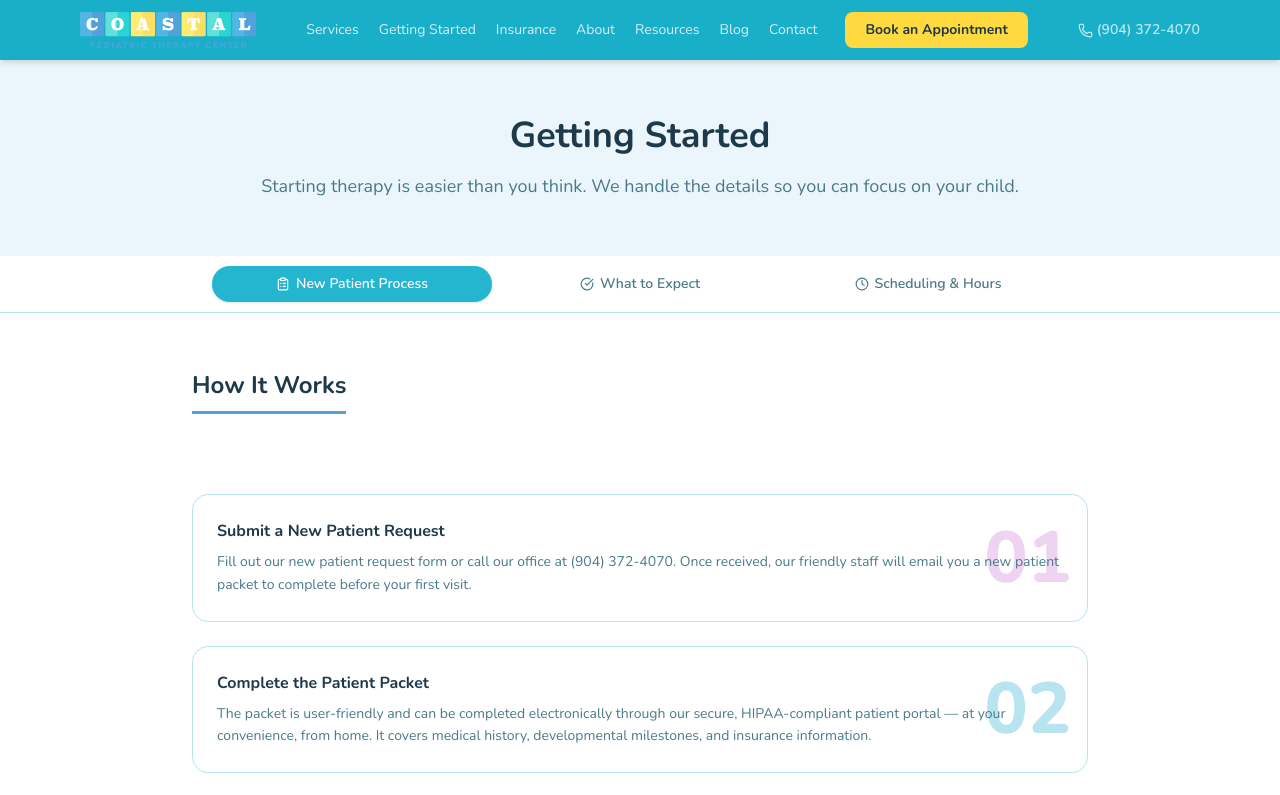
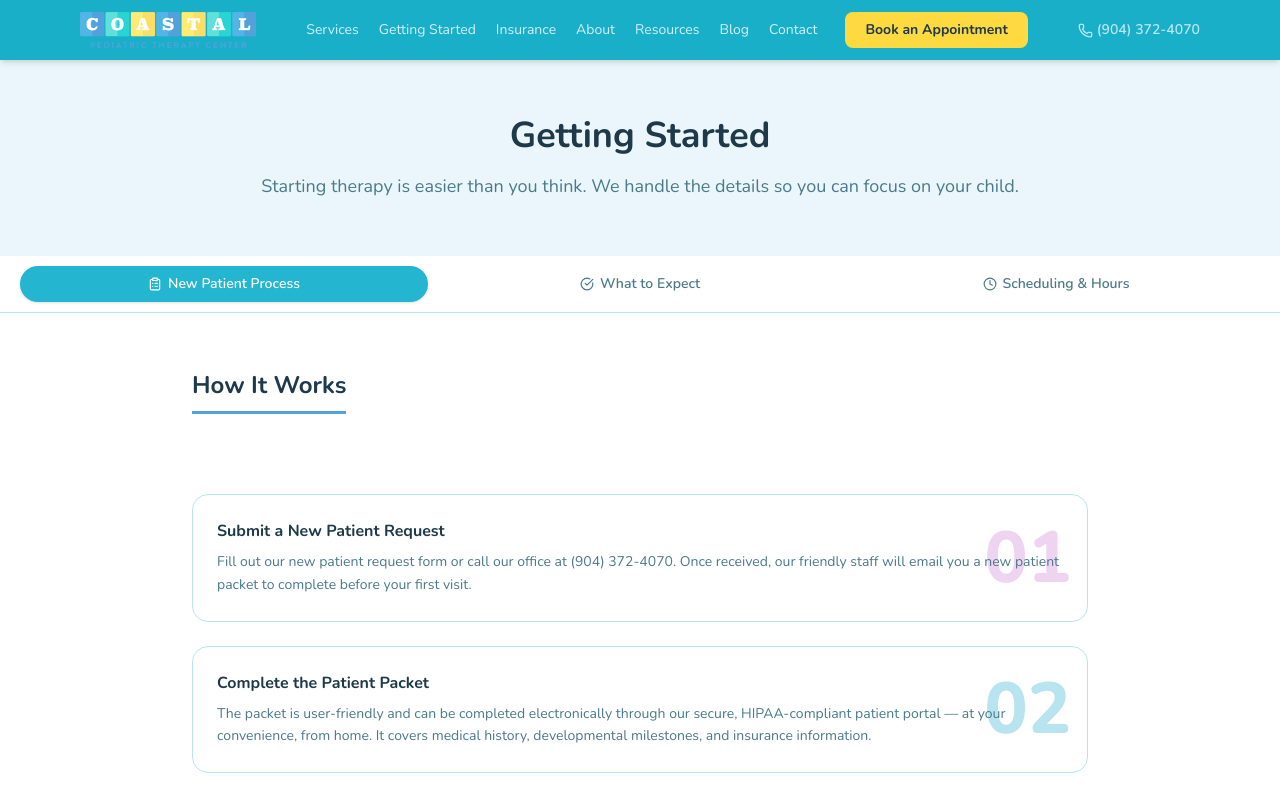
Before and after one commit to AppStudioPros/coastal-pediatric-therapy, a Next.js app: page /getting-started in a window 1280 px wide. Shown: the top 795 px of the page. Built offline with nearby package versions, Linux system fonts and the light colour scheme.

Commit message:
Tab bar: full width wrapper on all submenu pages

```diff
--- a/app/about/page.tsx
+++ b/app/about/page.tsx
@@ -47,7 +47,7 @@ export default function AboutPage() {
 
       {/* Tabs */}
       <section className="bg-white border-b border-[#B8E4F0]">
-        <div className="max-w-4xl mx-auto px-4">
+        <div className="w-full px-4">
           <FadeTabs tabs={tabs} active={active} onChange={setActive} />
         </div>
       </section>
--- a/app/getting-started/page.tsx
+++ b/app/getting-started/page.tsx
@@ -80,7 +80,7 @@ export default function GettingStartedPage() {
 
       {/* Tabs */}
       <section className="bg-white border-b border-[#B8E4F0]">
-        <div className="max-w-4xl mx-auto px-4">
+        <div className="w-full px-4">
           <FadeTabs tabs={tabs} active={active} onChange={setActive} />
         </div>
       </section>
--- a/app/resources/page.tsx
+++ b/app/resources/page.tsx
@@ -325,7 +325,7 @@ export default function ResourcesPage() {
 
       {/* Tabs */}
       <section className="bg-white border-b border-[#B8E4F0]">
-        <div className="max-w-5xl mx-auto px-4">
+        <div className="w-full px-4">
           <FadeTabs tabs={tabs} active={active} onChange={setActive} />
         </div>
       </section>
--- a/app/services/page.tsx
+++ b/app/services/page.tsx
@@ -170,7 +170,7 @@ export default function ServicesPage() {
 
       {/* Tab nav */}
       <section className="bg-white border-b border-[#B8E4F0]">
-        <div className="max-w-5xl mx-auto px-4">
+        <div className="w-full px-4">
           <FadeTabs tabs={tabs} active={active} onChange={setActive} />
         </div>
       </section>
```
